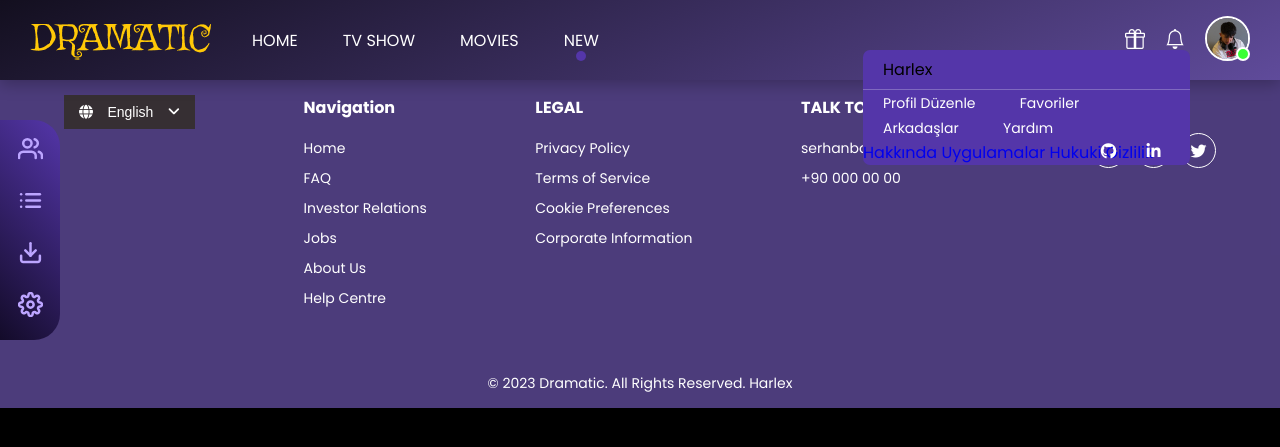
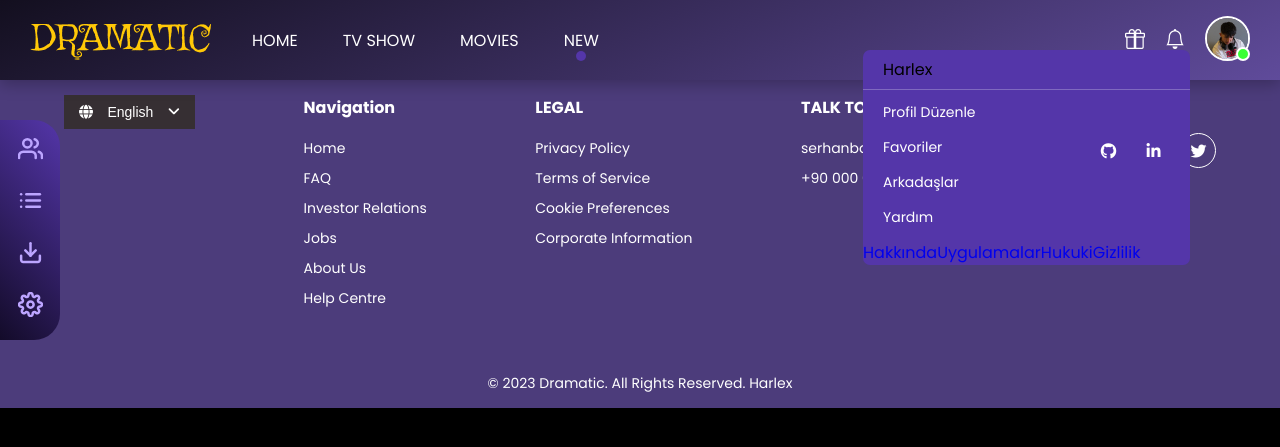
Before and after one commit to Harlexq/dramatic-movies, a PHP site: page /new.php in a window 1280 px wide. Shown: the top 447 px of the page. Run offline with PHP 8.4, Linux system fonts and the light colour scheme; some libraries are stand-ins or nearby versions.

Commit message:
dramatic

```diff
--- a/assets/css/style.css
+++ b/assets/css/style.css
@@ -227,10 +227,20 @@ body {
     border-bottom: 1px solid rgba(255, 255, 255, 0.25);
 }
 
-.header .header-inner .header-item-two .navbar .profile-body .profile-inner .profile-content .profile-content-inner .profile-menu .profile-nav .profile-item {
+.header .header-inner .header-item-two .navbar .profile-body .profile-inner .profile-content .profile-nav {
+    display: flex;
+    flex-direction: column;
+    padding: 5px 0;
+}
+
+.header .header-inner .header-item-two .navbar .profile-body .profile-inner .profile-content .profile-nav .profile-item {
     color: #fff;
     font-size: 14px;
-    padding: 0 20px;
+    padding: 7px 20px;
+}
+
+.header .header-inner .header-item-two .navbar .profile-body .profile-inner .profile-footer {
+    display: flex;
 }
 
 .rectangle {
--- a/pages/common/header.php
+++ b/pages/common/header.php
@@ -93,9 +93,7 @@
                         <div class="profile-title">
                             <p>Harlex</p>
                         </div>
-                        <div class="profile-content">
-                            <div class="profile-content-inner">
-                                <menu class="profile-menu">
+                        <menu class="profile-content">
                             <nav class="profile-nav">
                                 <a href="#" class="profile-item">Profil Düzenle</a>
                                 <a href="#" class="profile-item">Favoriler</a>
@@ -103,8 +101,6 @@
                                 <a href="#" class="profile-item">Yardım</a>
                             </nav>
                         </menu>
-                            </div>
-                        </div>
                         <footer class="profile-footer">
                             <a href="#" class="profile-footer-item">Hakkında</a>
                             <a href="#" class="profile-footer-item">Uygulamalar</a>
```
Lines whose indentation alone changed are shown as unchanged.
